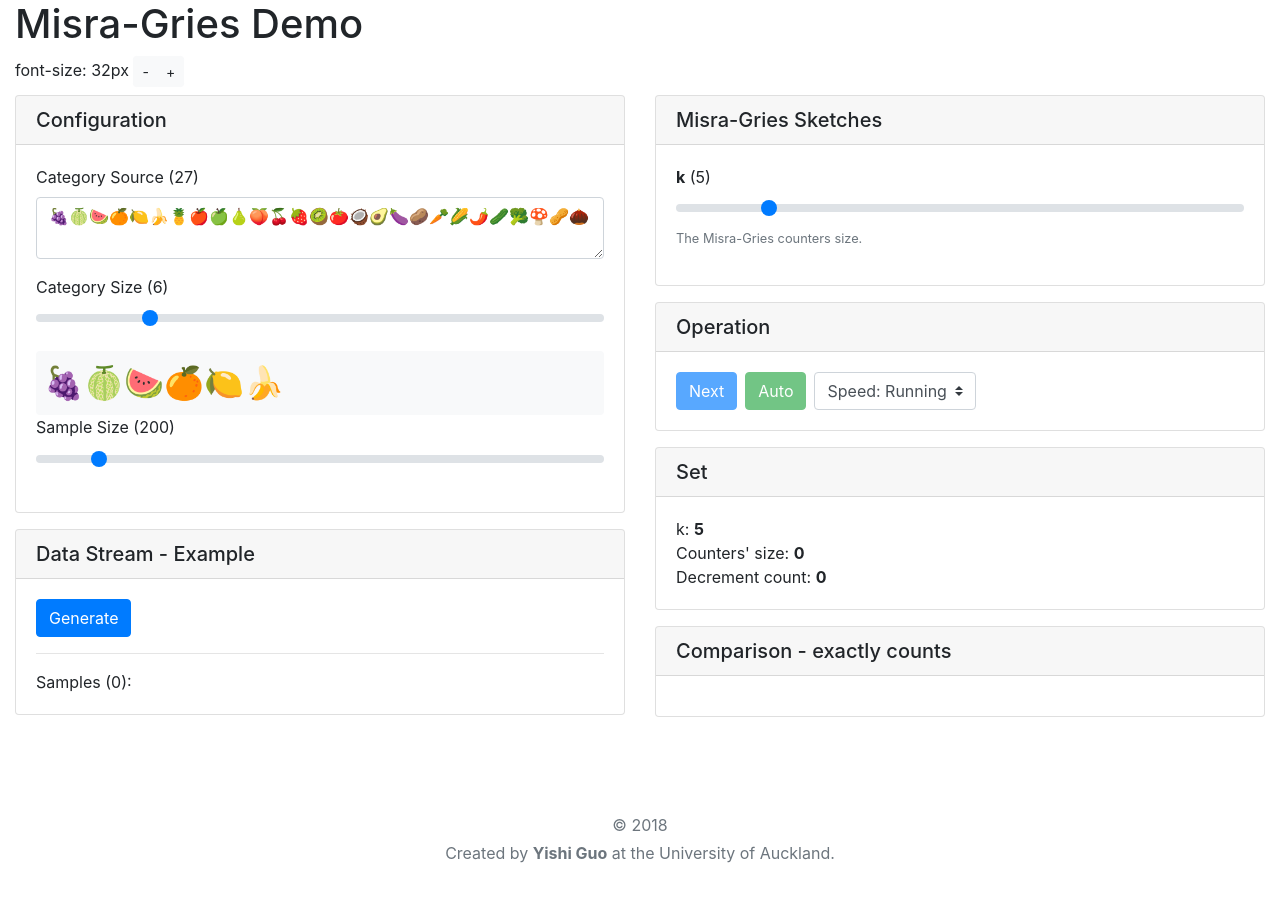
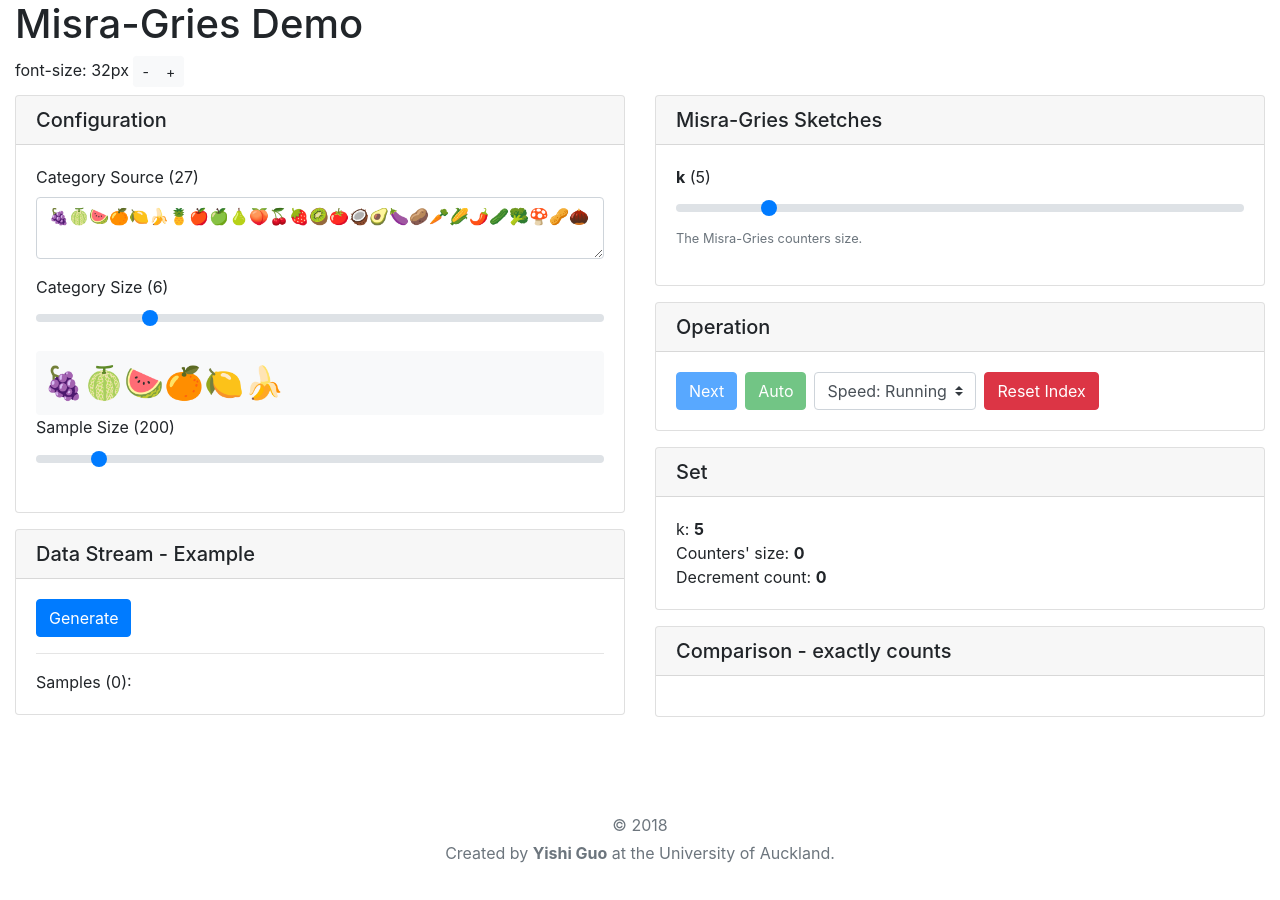
Before and after one commit to e10101/sketches, an Angular app: page / in a window 1280 px wide. Shown: the top 900 px of the page. Built offline with nearby package versions, Linux system fonts and the light colour scheme.

Commit message:
Add a reset index functionality

```diff
--- a/src/app/misra-gries/misra-gries.component.html
+++ b/src/app/misra-gries/misra-gries.component.html
@@ -114,6 +114,9 @@
                 <input type="number" [(ngModel)]="autoNextOffsetSeconds" name="autoNextOffsetSeconds" class="form-control"
                   placeholder="seconds">
               </div> -->
+              <div class="col-auto px-1">
+                <button class="btn btn-block btn-danger" (click)="onResetIndex()">Reset Index</button>
+              </div>
             </div>
 
             <!-- Current and Next Item-->
--- a/src/app/misra-gries/misra-gries.component.ts
+++ b/src/app/misra-gries/misra-gries.component.ts
@@ -65,7 +65,7 @@
     this.sketch = new MisraGries(this.k);
   }
 
-  ngOnInit(): void {}
+  ngOnInit(): void { }
 
   onGenerateSample() {
     const sample: Item[] = [];
@@ -74,15 +74,10 @@
       sample.push(new Item(label, i + 1));
     }
 
-    // Reset the index
-    this.currentIndex = 0;
 
     this.sample = sample;
 
-    this.sketch = new MisraGries(this.k);
-
-    this.isAutoNext = false;
-    clearInterval(this.autoNextTimer);
+    this.cleanIndexAndSketch();
   }
 
   onLargeFont() {
@@ -124,6 +119,20 @@
     this.isAutoNext = !this.isAutoNext;
   }
 
+  onResetIndex() {
+    this.cleanIndexAndSketch();
+  }
+
+  private cleanIndexAndSketch() {
+    // Reset the index
+    this.currentIndex = 0;
+
+    this.sketch = new MisraGries(this.k);
+
+    this.isAutoNext = false;
+    clearInterval(this.autoNextTimer);
+  }
+
   // isItemInSet(item: Item): boolean {
   //   //
   // }
```
